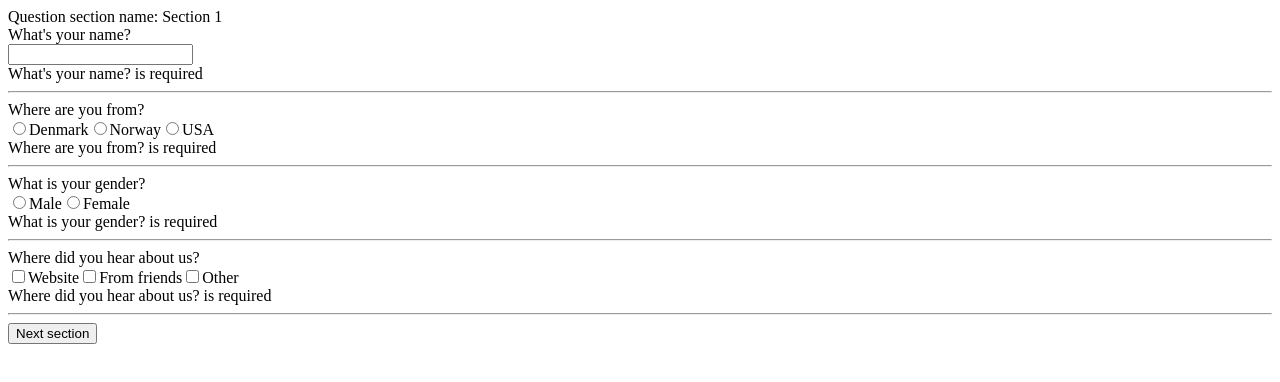
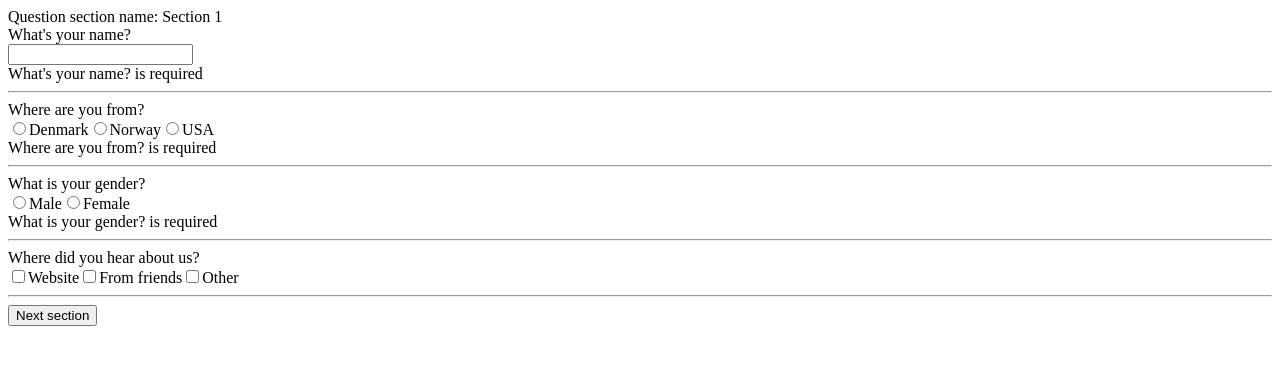
Before and after one commit to lydemann/questionnaire-render-demo, an Angular app: page / in a window 1280 px wide. Shown: the top 382 px of the page. Built offline with nearby package versions, Linux system fonts and the light colour scheme.

Commit message:
fixed validation

```diff
--- a/src/app/question/question.component.ts
+++ b/src/app/question/question.component.ts
@@ -16,7 +16,7 @@ export class QuestionComponent implements OnInit {
   @Input() form: FormGroup;
 
   get isValid() {
-    return this.form.valid;
+    return this.form.get(this.question.externalQuestionId).valid;
   }
 
   constructor(private renderingTranslationService: RenderingTranslationService) {
--- a/src/app/questionnaire-section/question-control.service.ts
+++ b/src/app/questionnaire-section/question-control.service.ts
@@ -29,7 +29,8 @@ export class QuestionControlService {
 
     private getAnswerOptionsControlsObj(answerOptions: AnswerOption[]) {
         const group: { [key: string]: AbstractControl } = {};
-        answerOptions.forEach(answerOption => group[answerOption.optionCode] = new FormControl());
+        answerOptions.forEach(answerOption => group[answerOption.optionCode]
+            = new FormControl());
         return group;
     }
 
```
